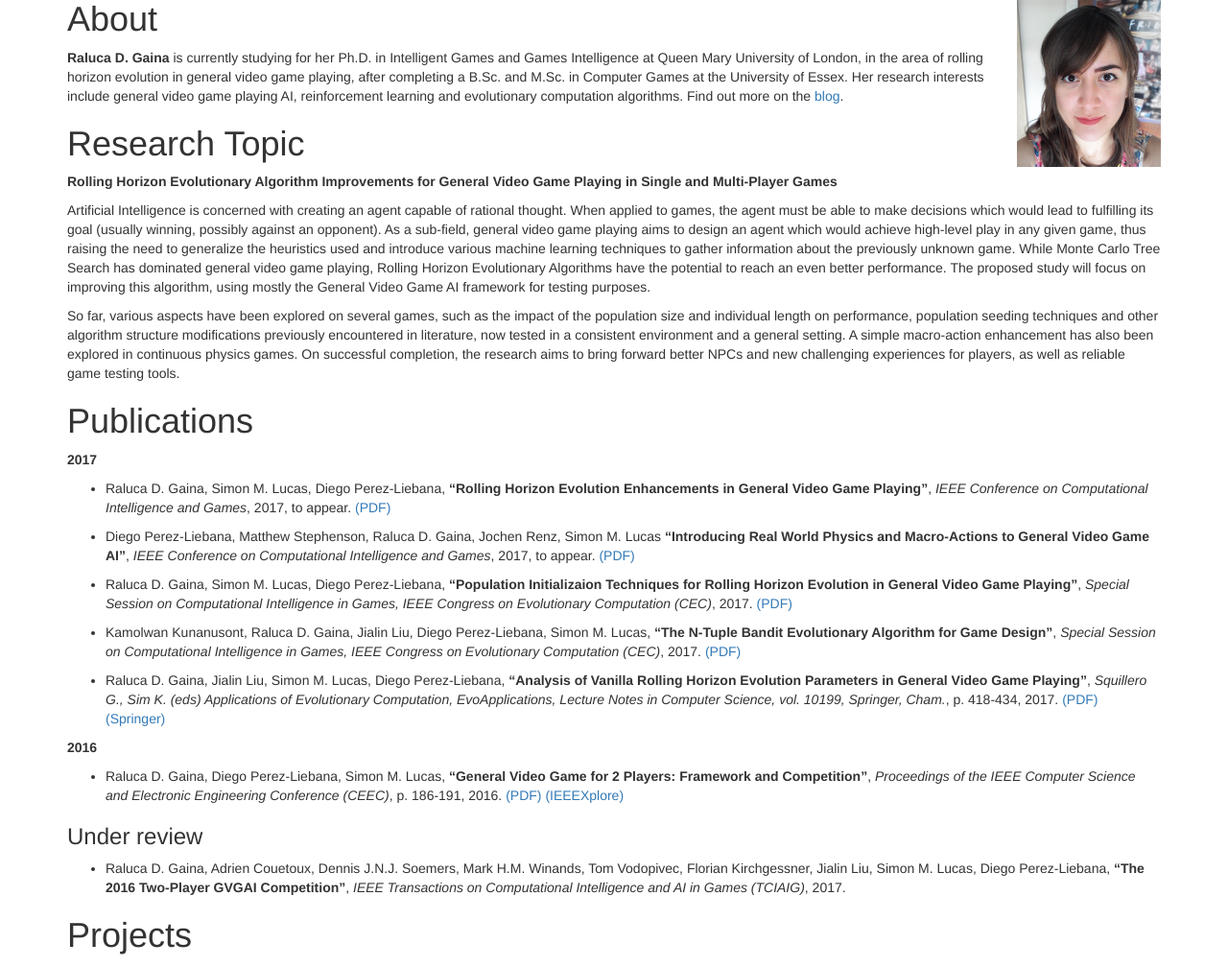
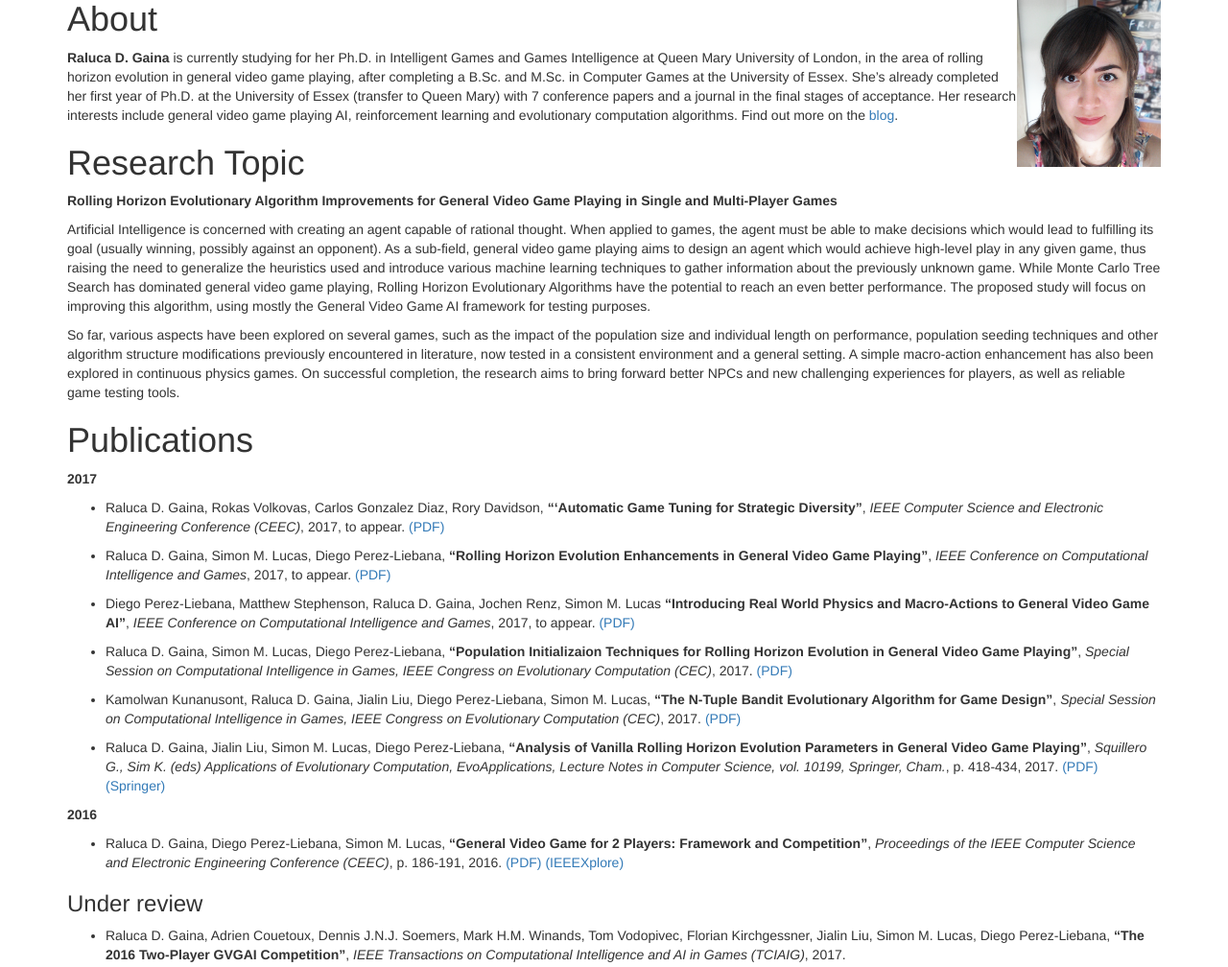
Before and after one commit to rdgain/rdgain.github.io, a Jekyll site: the page built from index.md, in a window 1280 px wide and 1400 px high. Shown: the part 392-1400 px from the top of the window at 96% size. Built offline with Jekyll 4.4.1, drawn with Linux system fonts in a browser that asks for light colours; nearby versions of some CDN libraries; library files that are not in the unit come from our copies; some of the changed text lies outside the part shown.

Commit message:
got my new QM email!

```diff
--- a/index.md
+++ b/index.md
@@ -8,7 +8,7 @@ layout: default
 
 # [](#header-1)About
 
- **Raluca D. Gaina** is currently studying for her Ph.D. in Intelligent Games and Games Intelligence at Queen Mary University of London, in the area of rolling horizon evolution in general video game playing, after completing a B.Sc. and M.Sc. in Computer Games at the University of Essex. Her research interests include general video game playing AI, reinforcement learning and evolutionary computation algorithms. Find out more on the [blog](blog).
+ **Raluca D. Gaina** is currently studying for her Ph.D. in Intelligent Games and Games Intelligence at Queen Mary University of London, in the area of rolling horizon evolution in general video game playing, after completing a B.Sc. and M.Sc. in Computer Games at the University of Essex. She's already completed her first year of Ph.D. at the University of Essex (transfer to Queen Mary) with 7 conference papers and a journal in the final stages of acceptance. Her research interests include general video game playing AI, reinforcement learning and evolutionary computation algorithms. Find out more on the [blog](blog).
 
 # [](#header-1)Research Topic
 
@@ -21,6 +21,8 @@ So far, various aspects have been explored on several games, such as the impact
 # [](#header-1)Publications
 
 **2017**
+
+* Raluca D. Gaina, Rokas Volkovas, Carlos Gonzalez Diaz, Rory Davidson, **"'Automatic Game Tuning for Strategic Diversity"**, _IEEE Computer Science and Electronic Engineering Conference (CEEC)_, 2017, to appear. [(PDF)](assets/pdf/automatic-game-tuning.pdf)
 
 * Raluca D. Gaina, Simon M. Lucas, Diego Perez-Liebana, **"Rolling Horizon Evolution Enhancements in General Video Game Playing"**, _IEEE Conference on Computational Intelligence and Games_, 2017, to appear. [(PDF)](assets/pdf/rolling-horizon-enh.pdf)
 
@@ -59,6 +61,6 @@ So far, various aspects have been explored on several games, such as the impact
 
 # [](#header-1)Contact
 
-E-mail: rdgain@essex.ac.uk
+E-mail: r.d.gaina@qmul.ac.uk
 
 [<img src="assets/images/researchgate.png" width="50" />](https://www.researchgate.net/profile/Raluca_Gaina) [<img src="assets/images/gscholar.png" width="50" />](https://scholar.google.co.uk/citations?user=tC5klQYAAAAJ) [<img src="assets/images/linkedin.png" width="50" />](https://www.linkedin.com/in/raluca-gaina-347518114/) [<img src="assets/images/twitter.png" width="50" />](https://twitter.com/b_gum22)
```
